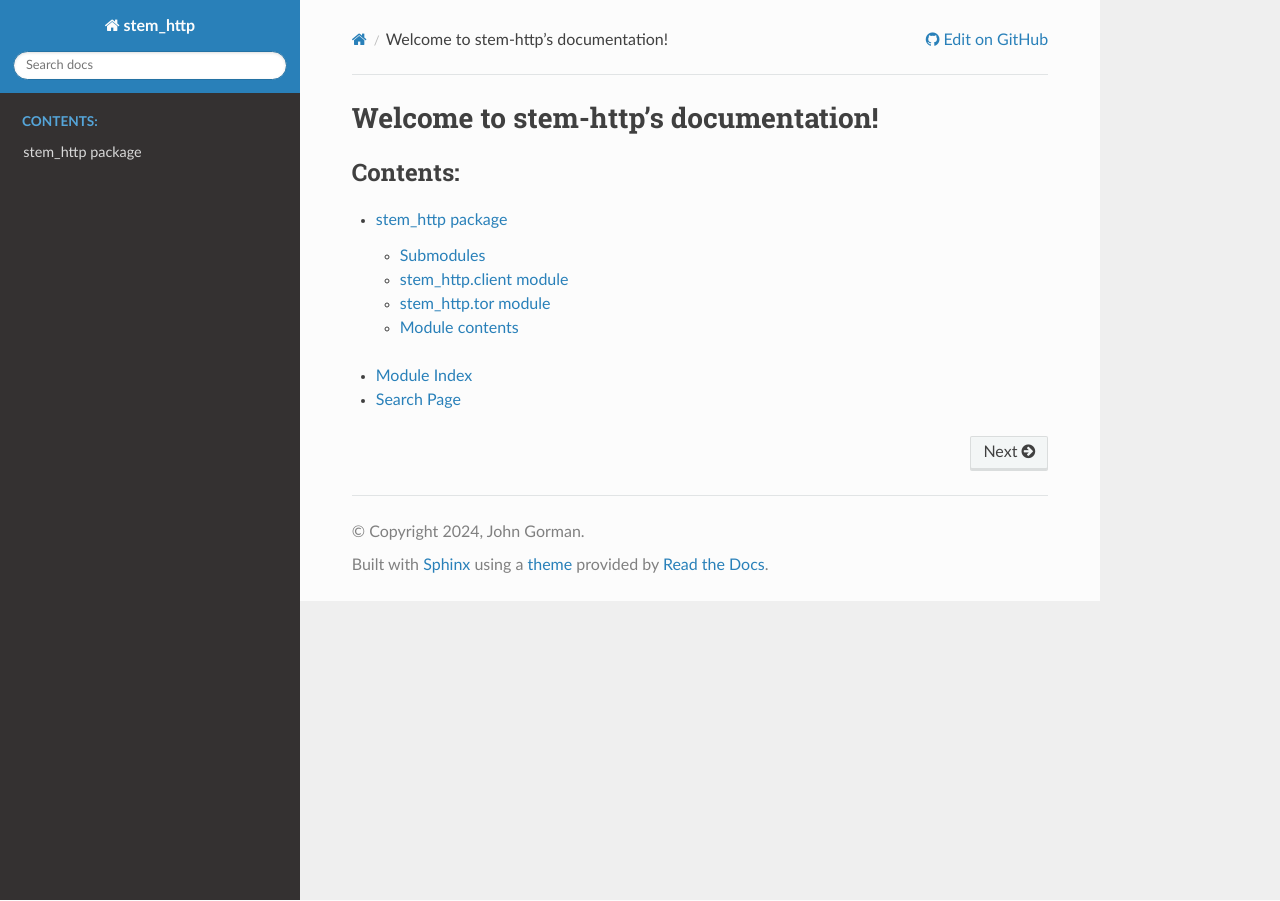
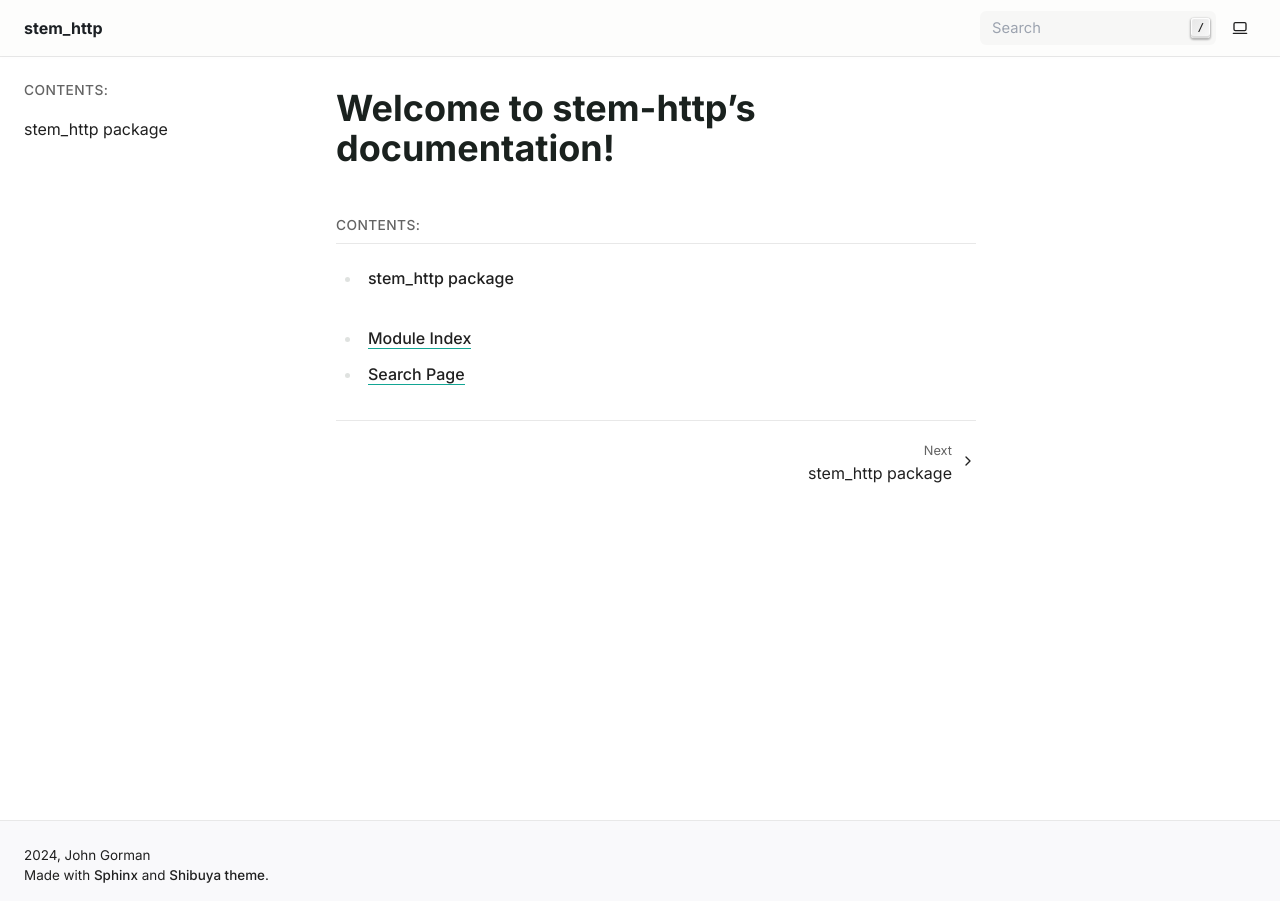
Before and after one commit to gormaniac/stem-http, a Sphinx documentation site: the page built from doc/index.rst, in a window 1280 px wide. Built offline with Sphinx 7.4.7, drawn with Linux system fonts in a browser that asks for light colours.

Commit message:
docs: switch to the shibuya theme

```diff
--- a/doc/conf.py
+++ b/doc/conf.py
@@ -6,11 +6,42 @@ project = "stem_http"
 copyright = "2024, John Gorman"
 author = "John Gorman"
 
-extensions = ["sphinx.ext.autodoc", "sphinx.ext.githubpages"]
+extensions = ["sphinx.ext.autodoc"]
 
 templates_path = ["_templates"]
 exclude_patterns = []
 
+html_theme = "shibuya"
+html_static_path = ["_static"]
+html_title = "stem_http Docs"
 
-html_theme = "sphinx_rtd_theme"
-html_static_path = []
+html_baseurl = 'https://docs.gormo.co/stem-http/'
+
+html_theme_options = {
+    "accent_color": "teal",
+    "color_mode": "auto",
+    "nav_socials": [
+        {
+            "name": "GitHub",
+            "url": "https://github.com/gormaniac/stem-http",
+            "icon": "simple-icons:github",
+        },
+        {
+            "name": "PyPI",
+            "url": "https://pypi.org/project/stem-http/",
+            "icon": "simple-icons:pypi",
+        },
+    ],
+    "foot_socials": [
+        {
+            "name": "GitHub",
+            "url": "https://github.com/gormaniac/stem-http",
+            "icon": "simple-icons:github",
+        },
+        {
+            "name": "PyPI",
+            "url": "https://pypi.org/project/stem-http/",
+            "icon": "simple-icons:pypi",
+        },
+    ]
+}
--- a/doc/stem_http.rst
+++ b/doc/stem_http.rst
@@ -9,21 +9,21 @@ stem\_http.client module
 
 .. automodule:: stem_http.client
    :members:
+   :show-inheritance:
    :undoc-members:
-   :show-inheritance:
 
 stem\_http.tor module
 ---------------------
 
 .. automodule:: stem_http.tor
    :members:
+   :show-inheritance:
    :undoc-members:
-   :show-inheritance:
 
 Module contents
 ---------------
 
 .. automodule:: stem_http
    :members:
+   :show-inheritance:
    :undoc-members:
-   :show-inheritance:
```
Also changed, not shown: 3 other files.
